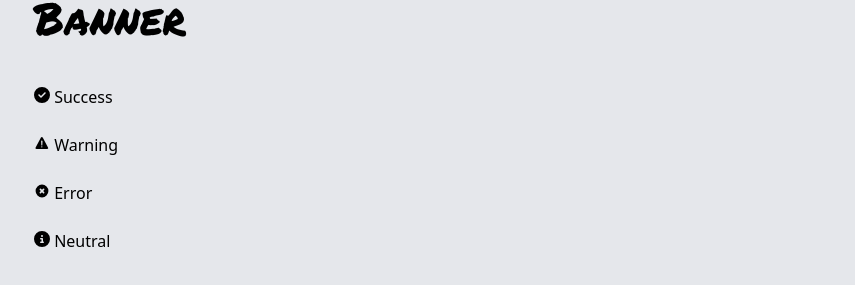
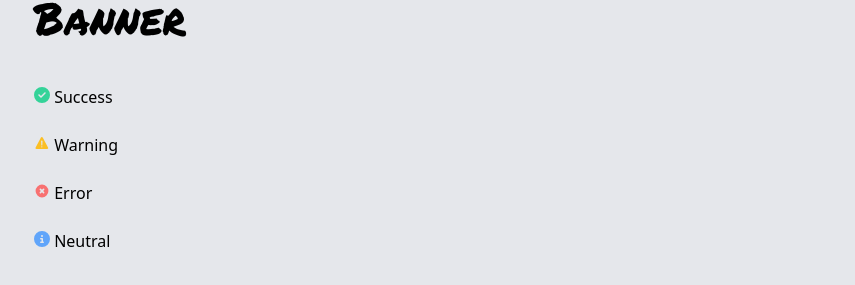
Before and after one commit to Petrasoderstrom1612/component-library, a React (Vite) app: page / in a window 1280 px wide. Shown: the part 291-576 px from the top of the page, without its empty margins (6-861 px from the left). Built offline with nearby package versions, Linux system fonts and the light colour scheme.

Commit message:
icons have their own classnames and color in CSS

```diff
--- a/src/Banners.jsx/Banner.jsx
+++ b/src/Banners.jsx/Banner.jsx
@@ -8,10 +8,10 @@ const Banner = ({children, ...rest}) => {
 console.log(rest)
 
 let statusIcon = ""
-if (rest.status === "success") statusIcon = <FaCircleCheck />
-if (rest.status === "warning") statusIcon = <IoWarning />
-if (rest.status === "error") statusIcon = <HiXCircle />
-if (rest.status === "neutral") statusIcon = <FaCircleInfo />
+if (rest.status === "success") statusIcon = <FaCircleCheck className="icon-success"/>
+if (rest.status === "warning") statusIcon = <IoWarning className="icon-warning"/>
+if (rest.status === "error") statusIcon = <HiXCircle className="icon-error"/>
+if (rest.status === "neutral") statusIcon = <FaCircleInfo className="icon-neutral"/>
 
   return (
     <div>
--- a/src/index.css
+++ b/src/index.css
@@ -99,11 +99,29 @@
   background-color: #FCE7F3;
 }
 
+/***** BANNERS ****/
+
 .h1-banners{
   font-family: Permanent Marker;
   font-weight: 400;
   font-size: 44.1px;
   line-height: 63px;
+}
+
+.icon-success{
+  color: #34D399;
+}
+
+.icon-warning{
+  color: #FBBF24;
+}
+
+.icon-error{
+  color: #F87171;
+}
+
+.icon-neutral{
+  color: #60A5FA;
 }
 
 
```
